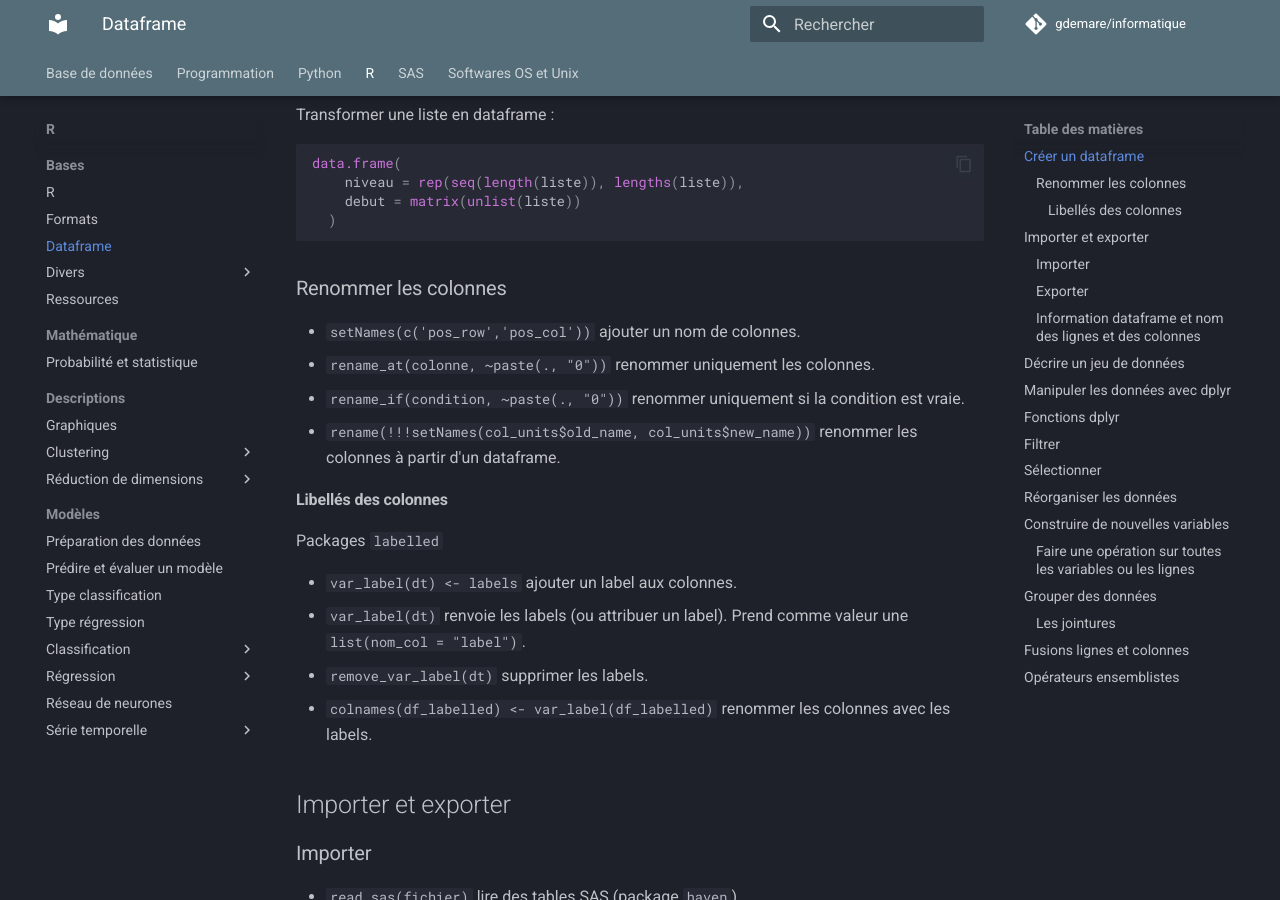
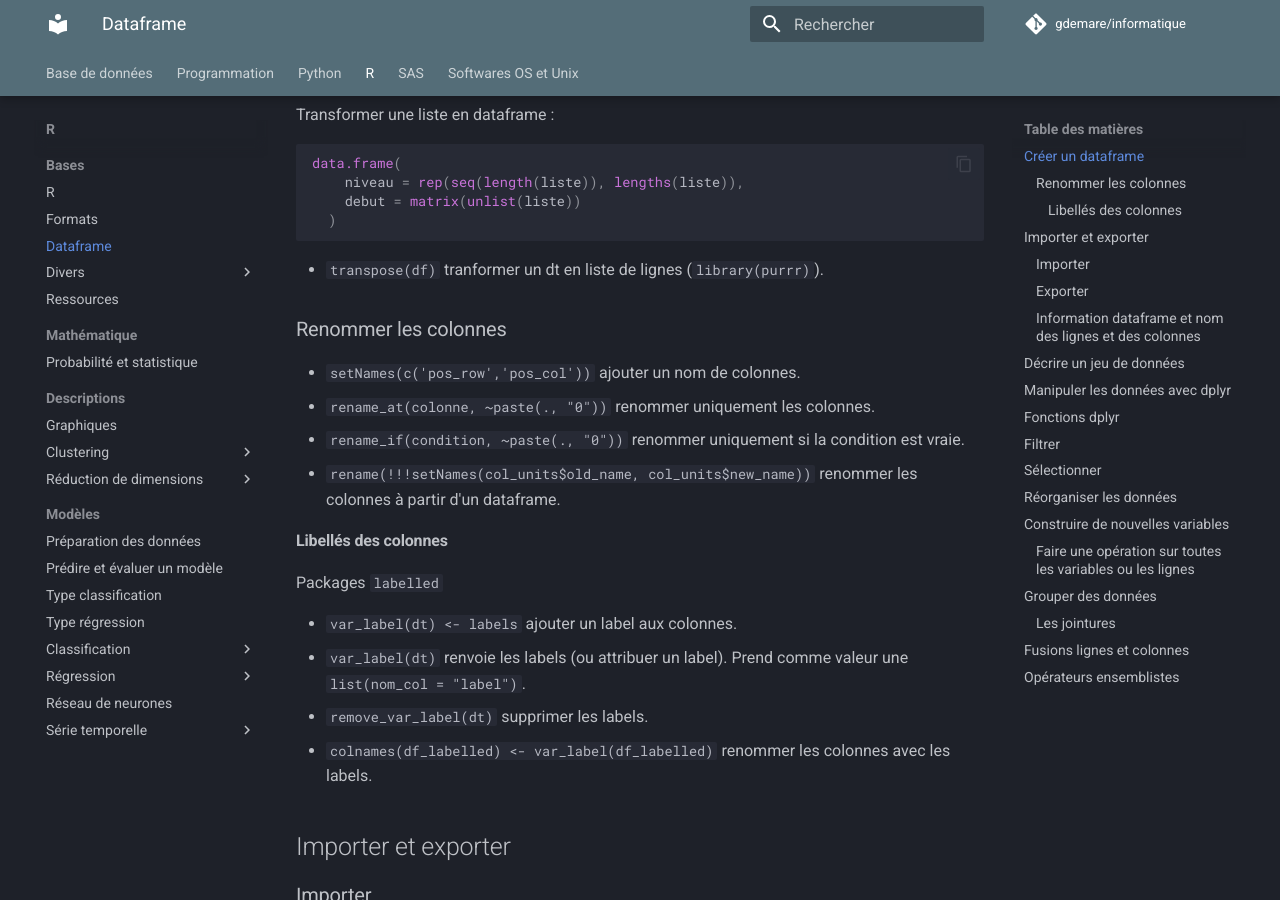
Before and after one commit to gdemare/Informatique, an MkDocs documentation site: the page built from docs/r/manipuler-donnees_r.md, in a window 1280 px wide and 900 px high, scrolled down 351 px. Built offline with MkDocs 1.6.1 and Material for MkDocs 9.7.7, drawn with Linux system fonts in a browser that asks for light colours; comment, search, counter and statistics services are not loaded.

Commit message:
Update manipuler-donnees_r.md

````diff
--- a/docs/r/manipuler-donnees_r.md
+++ b/docs/r/manipuler-donnees_r.md
@@ -12,6 +12,8 @@ data.frame(
     debut = matrix(unlist(liste))
   )
 ```
+
+* `transpose(df)` tranformer un dt en liste de lignes (`library(purrr)`).
 
 ### Renommer les colonnes
 
````
